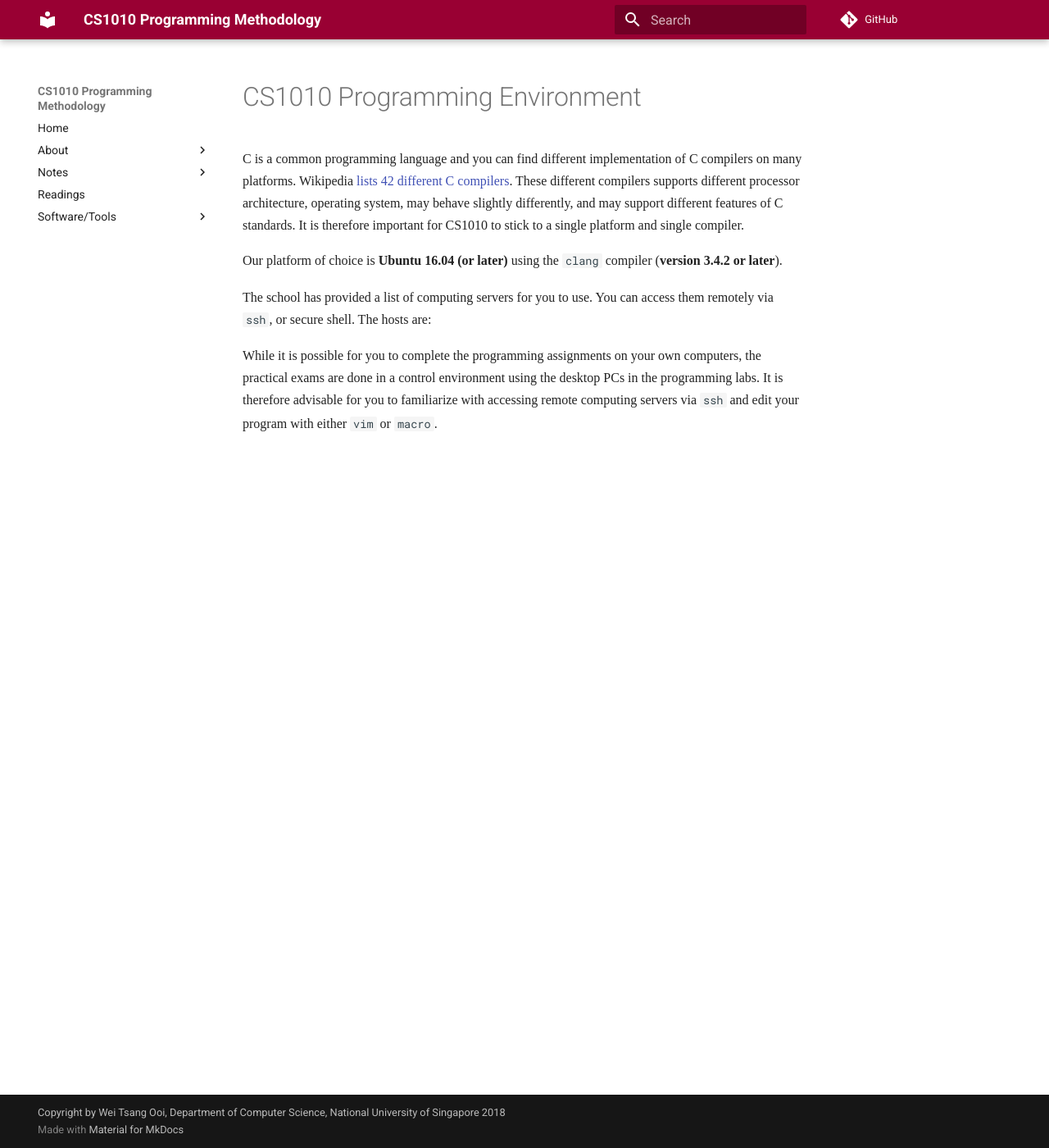
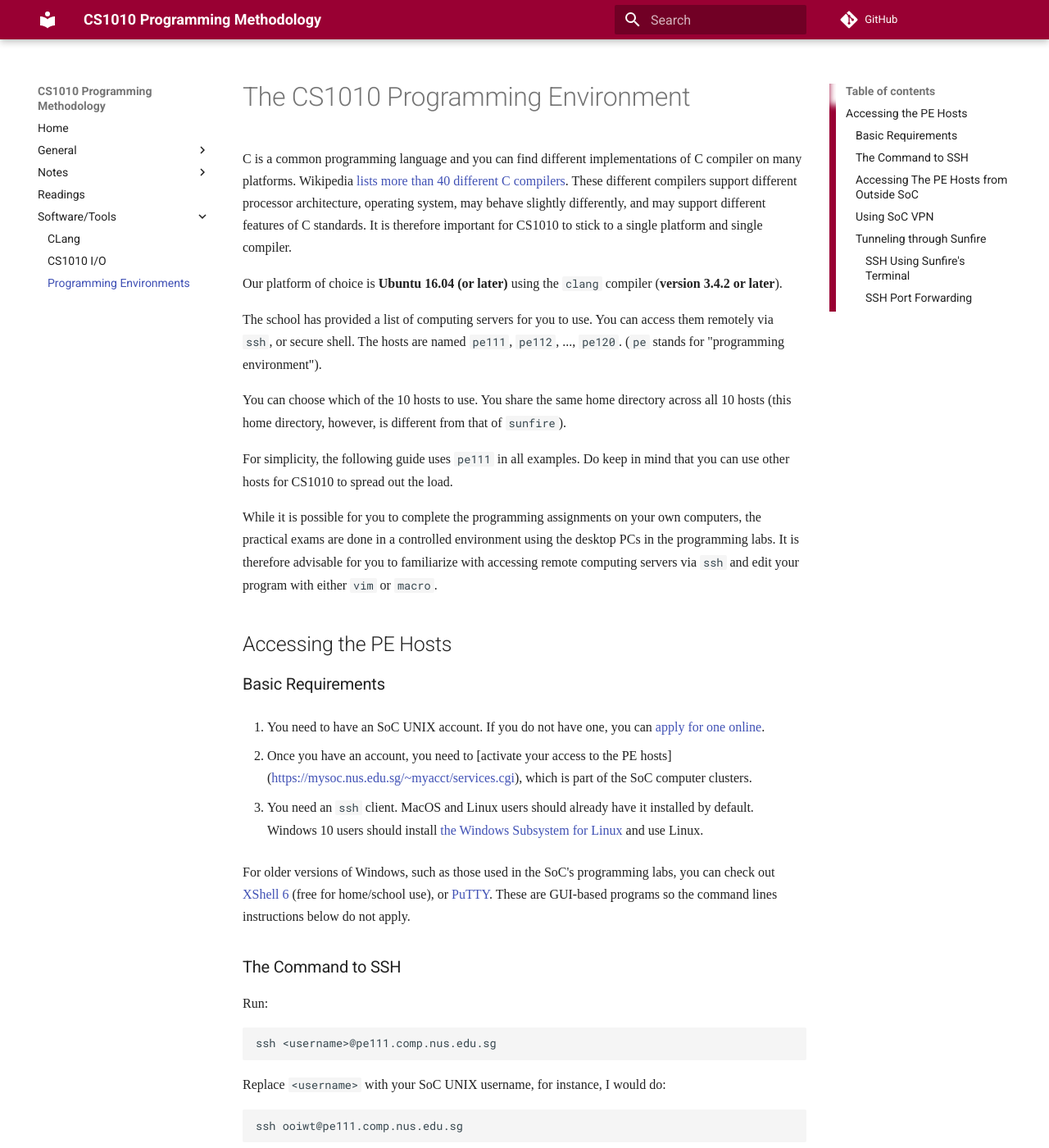
Before and after one commit to LL-Pengfei/CS1010-AY1819S1-Personal, an MkDocs documentation site: the page built from docs/environments.md, in a window 1280 px wide and 1400 px high. Shown: the whole window at 82% size. Built offline with MkDocs 1.6.1 and Material for MkDocs 9.7.7, drawn with Linux system fonts in a browser that asks for light colours; nearby versions of some CDN libraries; some web fonts are replaced; comment, search, counter and statistics services are not loaded; old or Windows-style settings are respelled for this version of MkDocs; some of the changed text lies outside the part shown.

Commit message:
Add article on Programming Environments

````diff
--- a/docs/environments.md
+++ b/docs/environments.md
@@ -1,10 +1,70 @@
-# CS1010 Programming Environment
+# The CS1010 Programming Environment
 
-C is a common programming language and you can find different implementation of C compilers on many platforms.  Wikipedia [lists 42 different C compilers](https://en.wikipedia.org/wiki/List_of_compilers#C_compilers).  These different compilers supports different processor architecture, operating system, may behave slightly differently, and may support different features of C standards.  It is therefore important for CS1010 to stick to a single platform and single compiler.
+C is a common programming language and you can find different implementations of C compiler on many platforms.  Wikipedia [lists more than 40 different C compilers](https://en.wikipedia.org/wiki/List_of_compilers#C_compilers).  These different compilers support different processor architecture, operating system, may behave slightly differently, and may support different features of C standards.  It is therefore important for CS1010 to stick to a single platform and single compiler.
 
 Our platform of choice is **Ubuntu 16.04 (or later)** using the `clang` compiler (**version 3.4.2 or later**).
 
-The school has provided a list of computing servers for you to use.  You can access them remotely via `ssh`, or secure shell.  The hosts are:
+The school has provided a list of computing servers for you to use.  You can access them remotely via `ssh`, or secure shell.  The hosts are named `pe111`, `pe112`, ..., `pe120`.  (`pe` stands for "programming environment").
 
+You can choose which of the 10 hosts to use.  You share the same home directory across all 10 hosts (this home directory, however, is different from that of `sunfire`).
 
-While it is possible for you to complete the programming assignments on your own computers, the practical exams are done in a control environment using the desktop PCs in the programming labs.  It is therefore advisable for you to familiarize with accessing remote computing servers via `ssh` and edit your program with either `vim` or `macro`.
+For simplicity, the following guide uses `pe111` in all examples.  Do keep in mind that you can use other hosts for CS1010 to spread out the load.
+
+While it is possible for you to complete the programming assignments on your own computers, the practical exams are done in a controlled environment using the desktop PCs in the programming labs.  It is therefore advisable for you to familiarize with accessing remote computing servers via `ssh` and edit your program with either `vim` or `macro`.
+
+## Accessing the PE Hosts
+
+### Basic Requirements
+
+1. You need to have an SoC UNIX account.  If you do not have one, you can [apply for one online](https://mysoc.nus.edu.sg/~newacct/).
+
+2. Once you have an account, you need to [activate your access to the PE hosts] (https://mysoc.nus.edu.sg/~myacct/services.cgi), which is part of the SoC computer clusters.
+
+3. You need an `ssh` client.  MacOS and Linux users should already have it installed by default.  Windows 10 users should install [the Windows Subsystem for Linux](https://docs.microsoft.com/en-us/windows/wsl/install-win10) and use Linux.
+
+For older versions of Windows, such as those used in the SoC's programming labs, you can check out [XShell 6](https://www.netsarang.com/products/xsh_overview.html) (free for home/school use), or [PuTTY](https://www.putty.org).  These are GUI-based programs so the command lines instructions below do not apply.
+
+### The Command to SSH
+
+Run:
+```
+ssh <username>@pe111.comp.nus.edu.sg
+```
+
+Replace `<username>` with your SoC UNIX username, for instance, I would do:
+```
+ssh ooiwt@pe111.comp.nus.edu.sg
+```
+
+After the command above, following the instructions on the screen.  The first time you ever connect to `pe111.comp.nus.edu.sg`, you will be warned that you are connecting to a previously unknown host.  Say `yes`, and you will be prompted with your SoC UNIX password.
+
+### Accessing The PE Hosts from Outside SoC
+
+The PE hosts can only be accessed from within the School of Computing networks.  If you want to access it from outside, there are two ways.
+
+### Using SoC VPN
+One way is to set up a Virtual Private Network (VPN) (See [instruction here](https://dochub.comp.nus.edu.sg/cf/guides/network/vpn_setup_guide).  The staff at `helpdesk@comp.nus.edu.sg` or the IT helpdesk in COM1, Level 1, will be able to help with you setting up if needed.
+
+### Tunneling through Sunfire
+
+The alternative is to use ssh tunnels.
+
+SoC's Sunfire (`sunfire.comp.nus.edu.sg`) is configured to allow your connection if it's originating from a local telco. (See [more details here](https://docs.comp.nus.edu.sg/node/1824).)  Since `sunfire` is situated within the School of Computing network, `sunfire` is able to access the VM.  This opens the possibility of connecting from your device (using an Internet connection from a local telco) to `sunfire`, and then from `sunfire` to the VM.
+
+There are two ways to achieve this, and in both ways it appears to the PE hosts that Sunfire is the client.
+
+#### SSH Using Sunfire's Terminal
+
+Connect to Sunfire at `sunfire.comp.nus.edu.sg` via your favorite SSH client.  After logging in, run the command `ssh pe111` to connect to the programming environment.  This effectively starts an SSH session to the programming environment from within your existing SSH session to Sunfire.  Refer to instructions below on how to connect via SSH.
+
+#### SSH Port Forwarding
+
+SSH has built-in support for local and remote port forwarding, and local port forwarding can be used to connect to the programming environments.  Local port forwarding means that a port of the SSH client (your machine) is forwarded to the SSH server (`sunfire`), which opens a connection to a preset destination server (e.g., `pe111`).  This method causes the host to seem as if it is hosted on a local port, e.g. `localhost:1010`, allowing you to use your favorite SCP program (e.g. [FileZilla](https://filezilla-project.org/)) to access the PE host.
+
+To use local port forwarding (from local port `1010`), connect to `sunfire` using
+```
+ssh -L 1010:pe111.comp.nus.edu.sg:22 <username>@sunfire.comp.nus.edu.sg
+```
+This command opens an SSH tunnel from port `1010` of your machine to port `22` (the default SSH port) of `pe111.comp.nus.edu.sg` via `sunfire`.  After successful login, open a separate SSH (or SCP) connection from your machine to `localhost:1010` to access the VM.
+
+[`PuTTY`](https://www.chiark.greenend.org.uk/~sgtatham/putty/latest.html) supports SSH port forwarding, so this setup can also be used on Windows.
--- a/mkdocs.yml
+++ b/mkdocs.yml
@@ -1,6 +1,6 @@
 pages:
   - Home: 'index.md'
-  - About:
+  - General:
       - About CS1010: 'about.md'
       - Learning Outcomes: 'outcomes.md'
       - Schedule: 'schedule.md'
@@ -13,13 +13,14 @@ pages:
   - Software/Tools:
       - CLang: 'clang.md'
       - CS1010 I/O: 'library.md'
+      - Programming Environments: 'environments.md'
 
 # pip install pymdown-extensions
 # pip install pygments
 site_name: CS1010 Programming Methodology
 repo_url: https://github.com/nus-cs1010/1819-s1
 site_url: https://nus-cs1010.github.io/1819-s1
-copyright: Copyright by Wei Tsang Ooi, Department of Computer Science, National University of Singapore 2018
+copyright: Copyright by Department of Computer Science, National University of Singapore 2018
 remote_branch: gh-pages
 use_directory_urls: false
 markdown_extensions:
````
